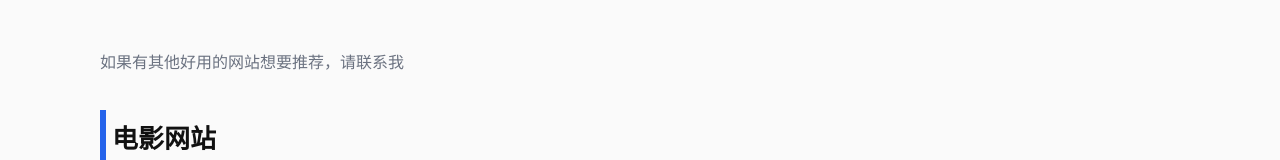
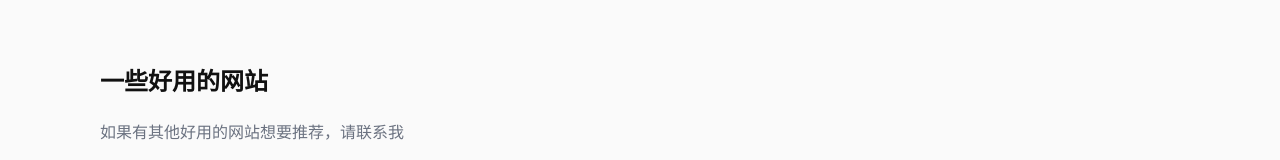
Before and after one commit to ruHenry/ruhenry.github.io, a plain HTML site: page index.html in a window 1280 px wide. Shown: the top 160 px of the page. Drawn offline with Linux system fonts and the light colour scheme.

Commit message:
Update index.html

```diff
--- a/index.html
+++ b/index.html
@@ -51,7 +51,7 @@
 </head>
 <body>
   <main class="wrap">
-    <h1></h1>
+    <h2>一些好用的网站</h2>
     <p class="subtitle">如果有其他好用的网站想要推荐，请联系我</p>
 
     <!-- ===== 电影网站 ===== -->
```
